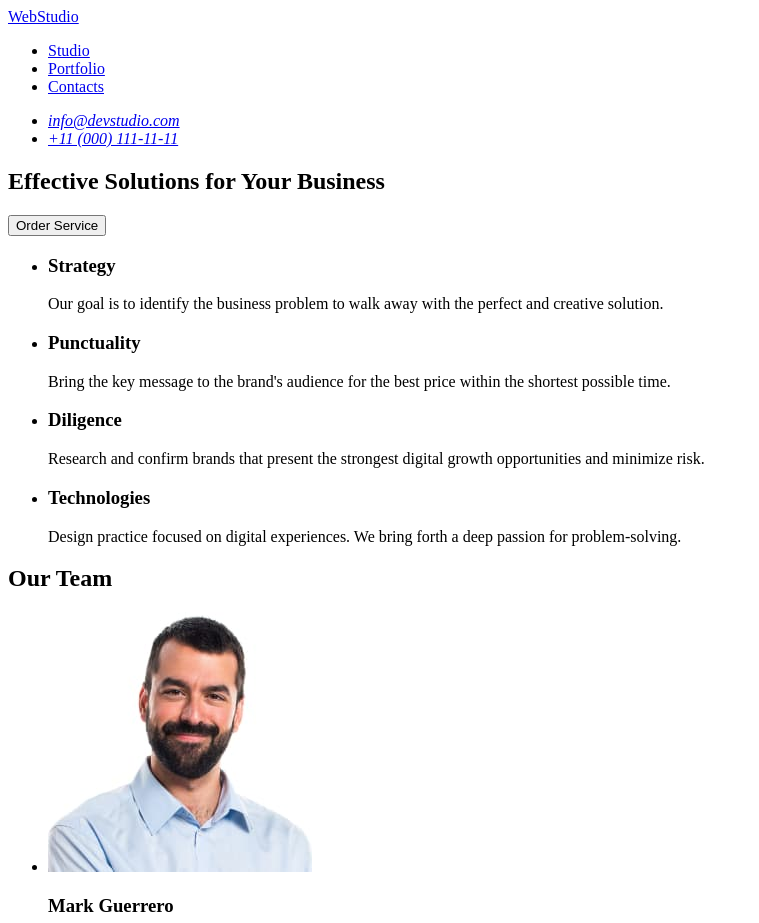
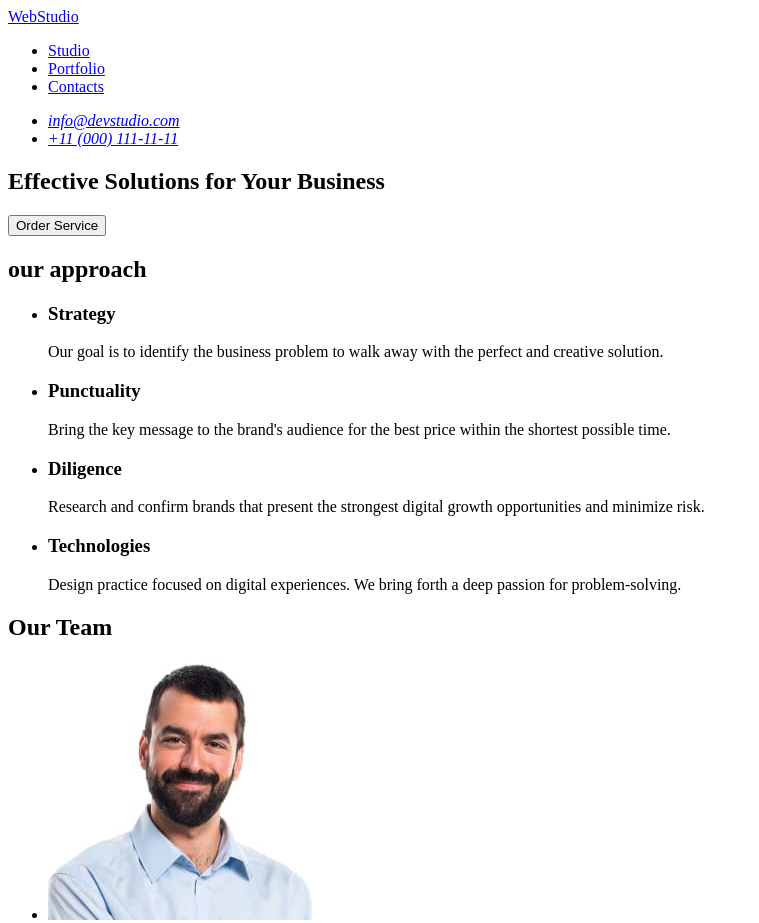
Before and after one commit to Mykhailo-Sizov/goit-markup-hw-01, a plain HTML site: page index.html in a window 1280 px wide. Shown: the top 923 px of the page, without its empty margins (0-759 px from the left). Drawn offline with Linux system fonts and the light colour scheme.

Commit message:
апап

```diff
--- a/index.html
+++ b/index.html
@@ -45,6 +45,7 @@
 
         <!-- First section after hero -->
         <section>
+            <h2>our approach</h2>
             <ul>
                 <li>
                     <h3>Strategy</h3>
```
